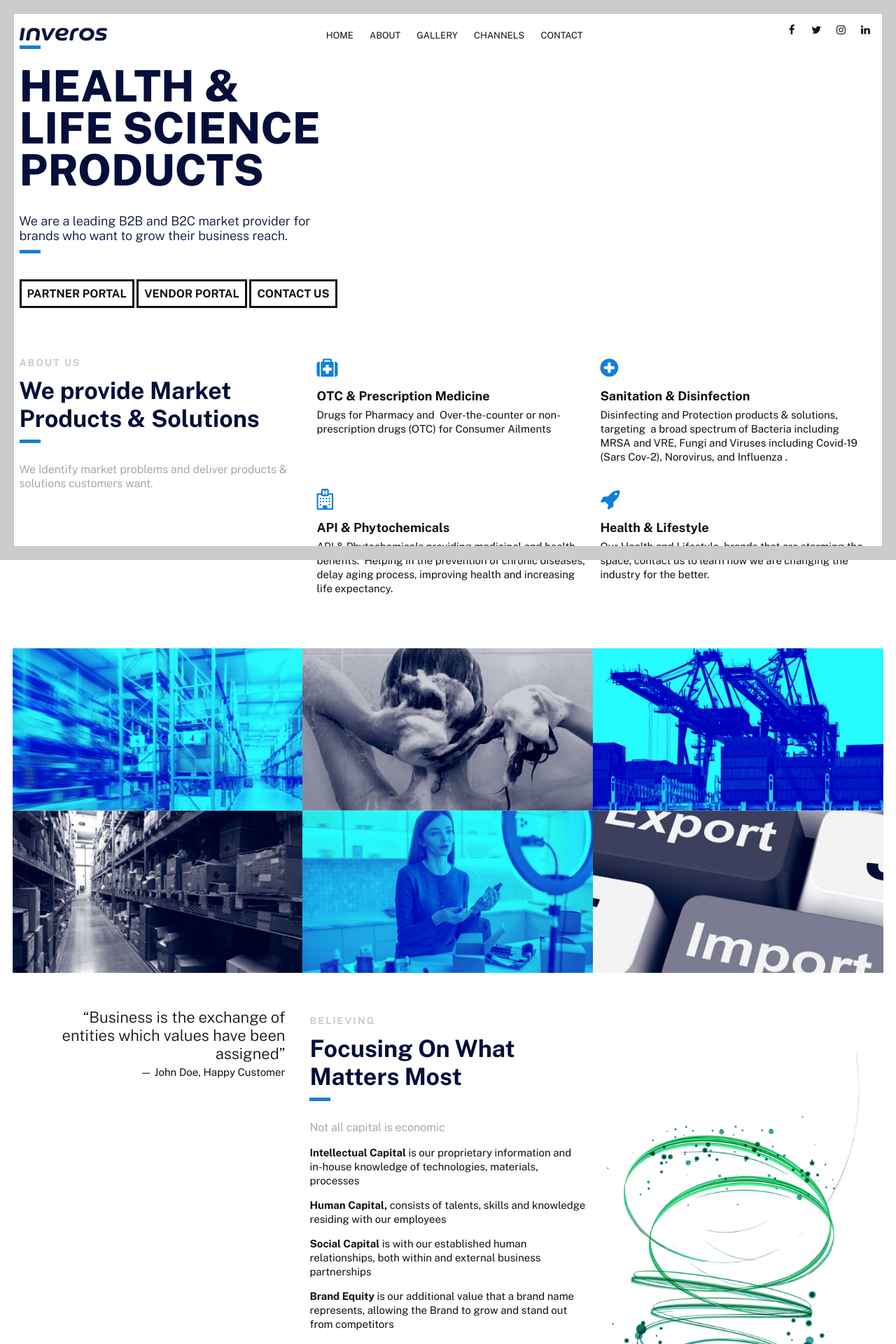
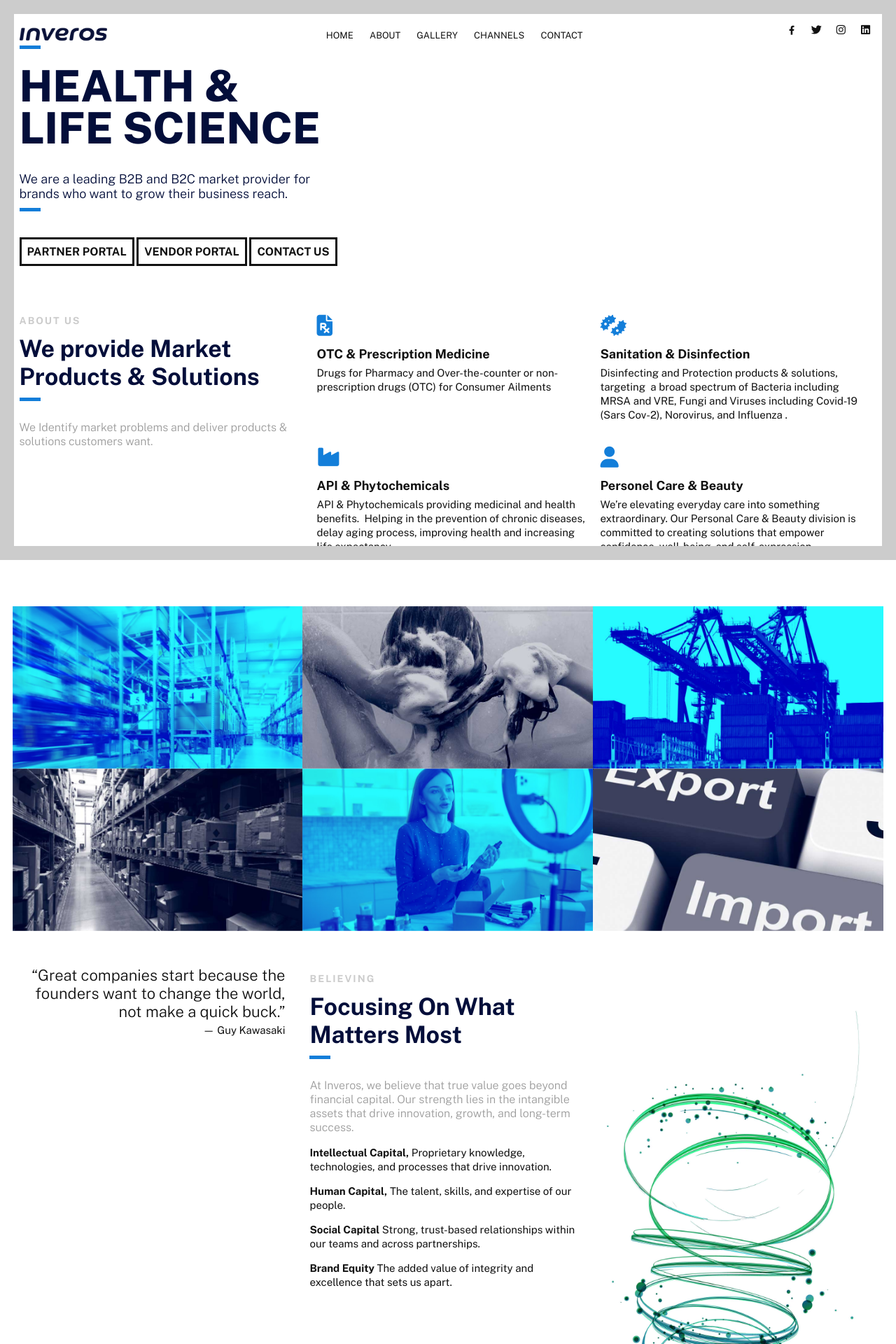
Before and after one commit to Inveros/inveros.com, a plain HTML site: page index.html in a window 1280 px wide. Shown: the top 1920 px of the page at 70% size. Drawn offline with nearby package versions, Linux system fonts and the light colour scheme.

Commit message:
Content Revision

```diff
--- a/index.html
+++ b/index.html
@@ -21,7 +21,7 @@
     <link rel="stylesheet" href="css/namari-color.css">
 
 
-    <link rel="stylesheet" href="css/font-awesome.min.css">
+    <link rel="stylesheet" href="https://cdnjs.cloudflare.com/ajax/libs/font-awesome/6.4.0/css/all.min.css">
 
 
 
@@ -99,22 +99,22 @@
                         <ul class="social-icons">
                             <li>
                                 <a target="_blank" title="Facebook" href="https://www.facebook.com/inverosgroup/">
-                                    <i class="fa fa-facebook fa-1x"></i><span>Facebook</span>
+                                    <i class="fa-brands fa-facebook-f"></i></i><span>Facebook</span>
                                 </a>
                             </li>
                             <li>
                                 <a target="_blank" title="Twitter" href="https://twitter.com/inverosgroup">
-                                    <i class="fa fa-twitter fa-1x"></i><span>Twitter</span>
+                                    <i class="fa-brands fa-twitter fa-1x"></i><span>Twitter</span>
                                 </a>
                             </li>
                             <li>
                                 <a target="_blank" title="Instagram" href="https://www.instagram.com/inverosgroup">
-                                    <i class="fa fa-instagram fa-1x"></i><span>Instagram</span>
+                                    <i class="fa-brands fa-instagram fa-1x"></i><span>Instagram</span>
                                 </a>
                             </li>
                             <li>
                                 <a target="_blank" title="Linkedin" href="https://www.linkedin.com/company/inveros-phillipines-inc">
-                                    <i class="fa fa-linkedin fa-1x"></i><span>Linkedin</span>
+                                    <i class="fa-brands fa-linkedin fa-1x"></i><span>Linkedin</span>
                                 </a>
                             </li>
                         </ul>
@@ -157,7 +157,7 @@
             <div class="col-38">
 
                 <div class="section-heading">
-                    <h1>HEALTH &amp; LIFE SCIENCE PRODUCTS&nbsp;</h1>
+                    <h1>HEALTH &amp; LIFE SCIENCE</h1>
                     <h2>We are a leading B2B and B2C market provider for brands who want to grow their business reach.</h2>
                 </div>
 
@@ -192,12 +192,12 @@
                     <div class="col-2 icon-block icon-top wow fadeInUp" data-wow-delay="0.1s">
 
                         <div class="icon">
-                            <i class="fa fa-medkit fa-2x"></i>
+                            <i class="fa-solid fa-file-prescription fa-2x"></i>
                         </div>
 
                         <div class="icon-block-description">
                             <h4>OTC &amp; Prescription Medicine</h4>
-                            <p>Drugs for Pharmacy  and&nbsp; Over-the-counter or non-prescription drugs (OTC) for Consumer Ailments&nbsp;</p>
+                            <p>Drugs for Pharmacy and Over-the-counter or non-prescription drugs (OTC) for Consumer Ailments&nbsp;</p>
                         </div>
                     </div>
 
@@ -206,7 +206,7 @@
                     <div class="col-2 icon-block icon-top wow fadeInUp" data-wow-delay="0.3s">
 
                         <div class="icon">
-                            <i class="fa fa-plus-circle fa-2x"></i>
+                            <i class="fa-solid fa-bacteria fa-2x"></i>
                         </div>
 
                         <div class="icon-block-description">
@@ -220,7 +220,7 @@
                     <div class="col-2 icon-block icon-top wow fadeInUp" data-wow-delay="0.5s">
 
                         <div class="icon">
-                            <i class="fa fa-hospital-o fa-2x"></i>
+                            <i class="fa-solid fa-industry fa-2x"></i>
                         </div>
 
                         <div class="icon-block-description">
@@ -234,12 +234,12 @@
                     <div class="col-2 icon-block icon-top wow fadeInUp" data-wow-delay="0.7s">
 
                         <div class="icon">
-                            <i class="fa fa-rocket fa-2x"></i>
+                            <i class="fa-solid fa-user fa-2x"></i>
                         </div>
 
                         <div class="icon-block-description">
-                          <h4>Health &amp; Lifestyle&nbsp; &nbsp;</h4>
-                            <p>Our Health and Lifestyle&nbsp; brands that are storming the space, contact us to learn how we are changing the industry for the better.</p>
+                          <h4>Personel Care & Beauty</h4>
+                            <p>We’re elevating everyday care into something extraordinary. Our Personal Care & Beauty division is committed to creating solutions that empower confidence, well-being, and self-expression.</p>
                         </div>
                     </div>
 
@@ -284,8 +284,8 @@
                 <div class="col-3">
 
                     <blockquote class="testimonial text-right bigtest">
-                        <q>Business is the exchange of entities which values have been assigned</q>
-                        <footer>— John Doe, Happy Customer</footer>
+                        <q>Great companies start because the founders want to change the world, not make a quick buck.</q>
+                        <footer>— Guy Kawasaki</footer>
                     </blockquote>
 
 
@@ -297,12 +297,12 @@
                     <div class="section-heading">
                         <h3>BELIEVING</h3>
                       <h2 class="section-title">Focusing On What Matters Most</h2>
-                        <p class="section-subtitle">Not all capital is economic</p>
+                        <p class="section-subtitle">At Inveros, we believe that true value goes beyond financial capital. Our strength lies in the intangible assets that drive innovation, growth, and long-term success.</p>
                     </div>
-                    <p><strong>Intellectual Capital</strong> is our proprietary information and in-house knowledge of technologies, materials, processes </p>
-                    <p> <strong> Human Capital,</strong> consists of talents, skills and knowledge residing with our employees</p>
-                  <p><strong>Social Capital</strong> is with our established human relationships, both within and external business partnerships&nbsp;</p>
-                    <p><strong>Brand Equity</strong> is our additional value that a brand name represents, allowing the Brand to grow and stand out from competitors&nbsp; &nbsp;</p>
+                    <p><strong>Intellectual Capital,</strong> Proprietary knowledge, technologies, and processes that drive innovation.</p>
+                    <p> <strong> Human Capital,</strong> The talent, skills, and expertise of our people.</p>
+                  <p><strong>Social Capital</strong> Strong, trust-based relationships within our teams and across partnerships.</p>
+                    <p><strong>Brand Equity</strong> The added value of integrity and excellence that sets us apart.</p>
                 </div>
 
 
@@ -326,7 +326,7 @@
 
                     <div class="section-heading">
                         <h3>CHANNELS</h3>
-                        <h2 class="section-title">Distribution Partners</h2>
+                        <h2 class="section-title">Distribution Channels</h2>
                         <p class="section-subtitle">We work with a diverse network of trusted partners to ensure products are accessible to customers nationwide.
                             Our distribution channels include clinics, drugstores and pharmacies, and department storee to online e-commerce platforms to provide convenient shopping options. </p>
                     </div>
@@ -418,22 +418,22 @@
             <ul class="col-3 social-icons">
                 <li>
                     <a target="_blank" title="Facebook" href="https://www.facebook.com/inverosgroup/">
-                        <i class="fa fa-facebook fa-1x"></i><span>Facebook</span>
+                        <i class="fa-brands fa-facebook fa-1x"></i><span>Facebook</span>
                     </a>
                 </li>
                 <li>
                     <a target="_blank" title="Twitter" href="https://twitter.com/inverosgroup">
-                        <i class="fa fa-twitter fa-1x"></i><span>Twitter</span>
+                        <i class="fa-brands fa-twitter fa-1x"></i><span>Twitter</span>
                     </a>
                 </li>
                 <li>
                     <a target="_blank" title="Instagram" href="https://www.instagram.com/inverosgroup">
-                        <i class="fa fa-instagram fa-1x"></i><span>Instagram</span>
+                        <i class="fa-brands fa-instagram fa-1x"></i><span>Instagram</span>
                     </a>
                 </li>
                 <li>
                     <a target="_blank" title="Linkedin" href="https://www.linkedin.com/company/inveros-phillipines-inc">
-                        <i class="fa fa-linkedin fa-1x"></i><span>Linkedin</span>
+                        <i class="fa-brands fa-linkedin fa-1x"></i><span>Linkedin</span>
                     </a>
                 </li>
             </ul>
```
